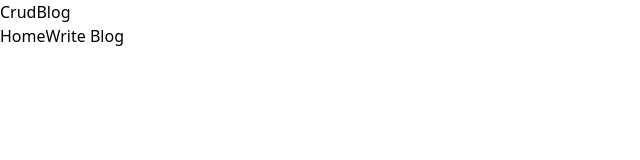
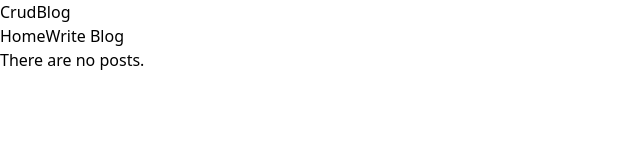
Before and after one commit to akivaab/training-react, a React (Vite) app: page / in a window 1280 px wide. Shown: the top 160 px of the page, without its empty margins (0-640 px from the left). Built offline with nearby package versions, Linux system fonts and the light colour scheme.

Commit message:
added navigation and quality improvements

```diff
--- a/src/CreatePost.jsx
+++ b/src/CreatePost.jsx
@@ -1,6 +1,8 @@
 import { useState } from "react";
+import { useNavigate } from "react-router-dom";
 
 function CreatePost({ onCreate }) {
+  const navigate = useNavigate()
   const [title, setTitle] = useState("")
   const [author, setAuthor] = useState("")
   const [body, setBody] = useState("")
@@ -17,6 +19,7 @@ function CreatePost({ onCreate }) {
       setTitle("")
       setAuthor("")
       setBody("")
+      navigate("/", {replace: true})
     }
   }
 
--- a/src/PostDetails.jsx
+++ b/src/PostDetails.jsx
@@ -12,11 +12,18 @@ function PostDetails({ posts, onDelete, onUpdate }) {
 
   const handleSubmit = (e) => {
     e.preventDefault()
-    post.title = title
-    post.author = author
-    post.body = body
-    onUpdate(post)
-    setIsUpdating(false)
+    if (title && author && body) {
+      post.title = title
+      post.author = author
+      post.body = body
+      onUpdate(post)
+      setIsUpdating(false)
+    }
+  }
+
+  const handleDelete = () => {
+    onDelete(post)
+    navigate("/", {replace: true})
   }
 
   return (
@@ -55,11 +62,7 @@ function PostDetails({ posts, onDelete, onUpdate }) {
           <h3>Written by {author}</h3>
           <h3>Posted {post.date}</h3>
           <p>{body}</p>
-          <button onClick={() => {
-            onDelete(post)
-            navigate("/", {replace: true})
-          }}>Delete</button>
-          {/* Change back to PostList page after deletion */}
+          <button onClick={handleDelete}>Delete</button>
           <button onClick={() => setIsUpdating(true)}>Edit</button>
         </div>
       )}
--- a/src/PostList.jsx
+++ b/src/PostList.jsx
@@ -3,13 +3,16 @@ import { Link } from "react-router-dom";
 function PostList({ posts }) {
   return (
     <div className="container mx-auto items-center">
-      {posts.map((post) => (
+      {posts.length > 0 ? (
+        posts.map((post) => (
         <div className="flex" key={post.date}>
           <Link to={`post/${post.date}`}>
             <h2>{post.title}</h2>
           </Link>
         </div>
-      ))}
+      ))) : (
+        <h2>There are no posts.</h2>
+      )}
     </div>
   );
 }
```
